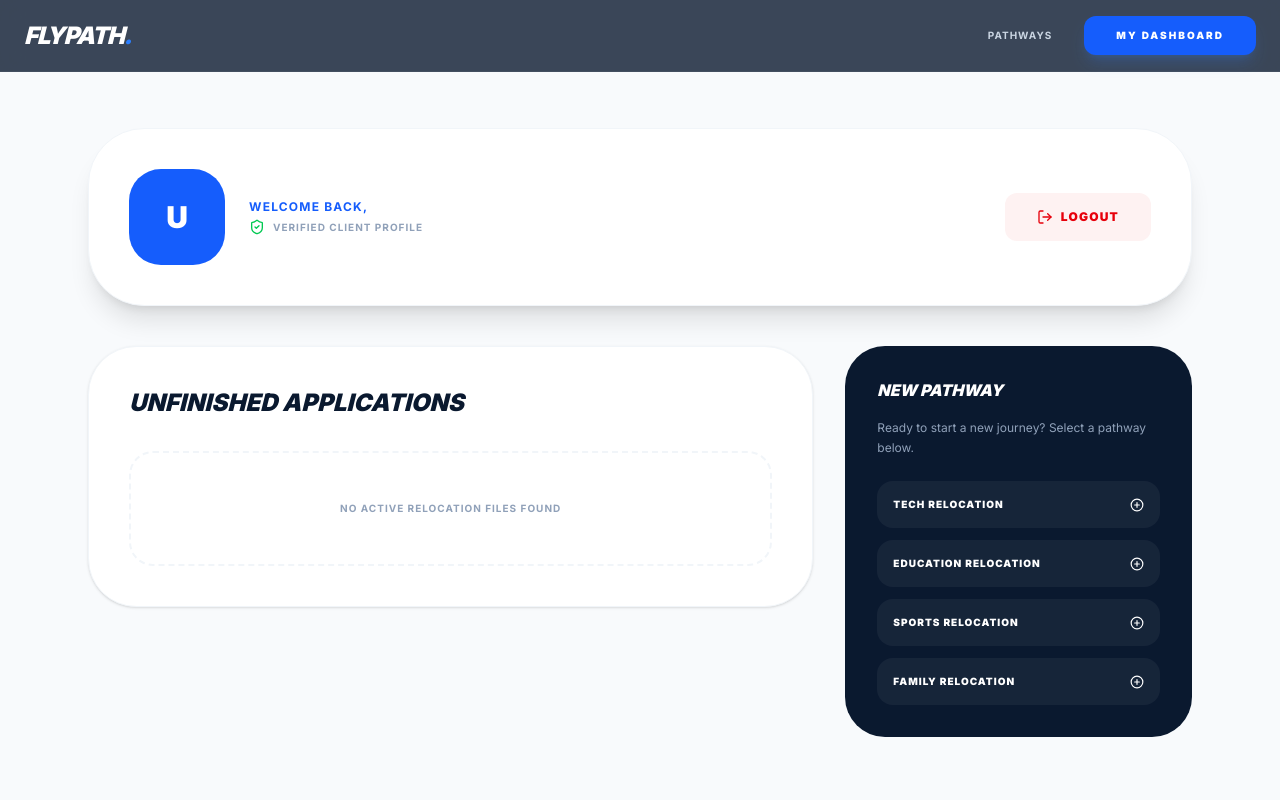
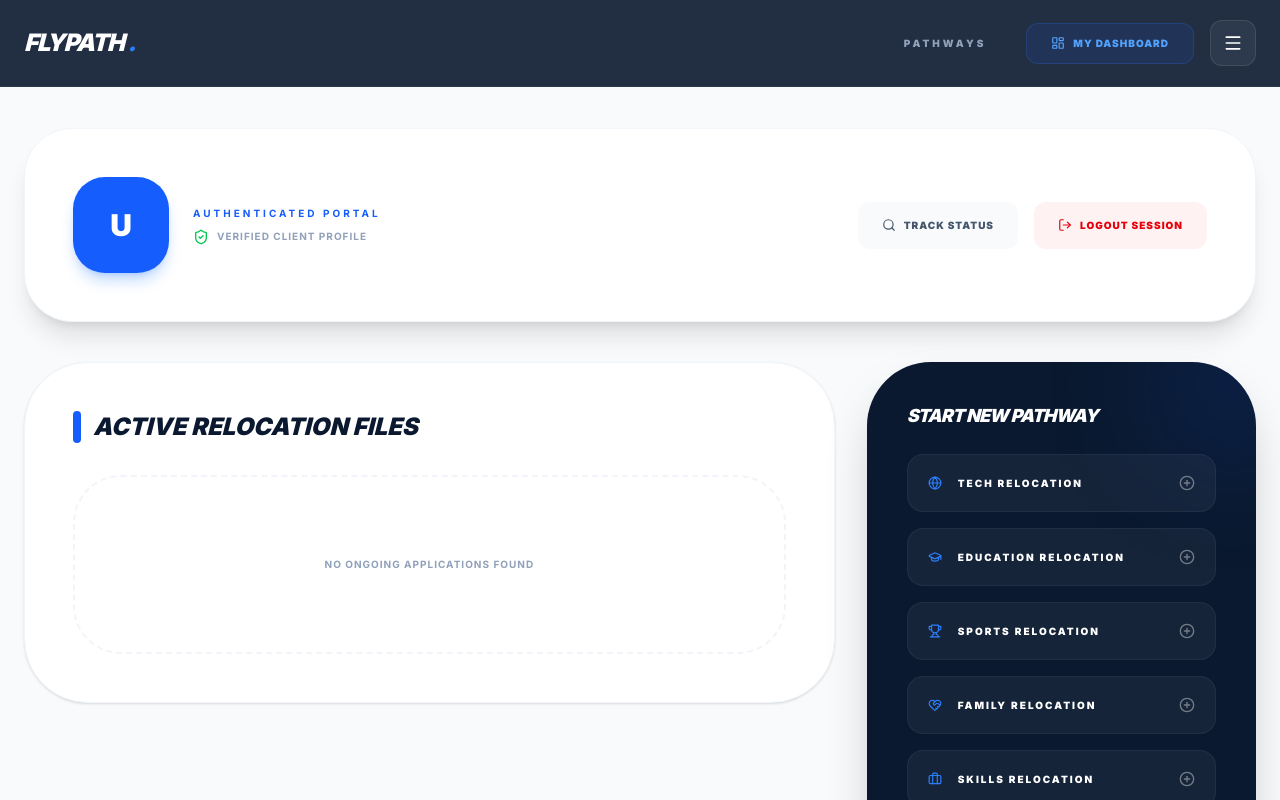
Before and after one commit to Immortallex/travel-agency-portal, a Next.js app: page /profile in a window 1280 px wide. Shown: the top 800 px of the page. Built offline with nearby package versions, Linux system fonts and the light colour scheme; sample sign-in values are in the browser's storage.

Commit message:
Fixed broken refs and updated anti loop logic

```diff
--- a/src/app/profile/page.tsx
+++ b/src/app/profile/page.tsx
@@ -1,12 +1,16 @@
 "use client";
 import React, { useEffect, useState } from 'react';
 import { useRouter } from 'next/navigation';
-import { User, LogOut, ShieldCheck, PlusCircle } from 'lucide-react';
+import {
+  User, LogOut, ShieldCheck, PlusCircle, Menu, X,
+  Search, Globe, GraduationCap, Trophy, HeartHandshake, Briefcase, Mic2
+} from 'lucide-react';
 import Navbar from '@/components/Navbar';
 
 export default function ProfilePage() {
   const router = useRouter();
   const [user, setUser] = useState<any>(null);
+  const [isMenuOpen, setIsMenuOpen] = useState(false);
 
   useEffect(() => {
     const storedUser = localStorage.getItem('flypath_user');
@@ -24,57 +28,100 @@ export default function ProfilePage() {
 
   if (!user) return null;
 
+  const pathways = [
+    { name: 'Tech', icon: <Globe size={14}/>, path: 'tech' },
+    { name: 'Education', icon: <GraduationCap size={14}/>, path: 'education' },
+    { name: 'Sports', icon: <Trophy size={14}/>, path: 'sports' },
+    { name: 'Family', icon: <HeartHandshake size={14}/>, path: 'family' },
+    { name: 'Skills', icon: <Briefcase size={14}/>, path: 'skills' },
+    { name: 'Conference', icon: <Mic2 size={14}/>, path: 'conference' }
+  ];
+
   return (
-    <main className="min-h-screen bg-slate-50">
+    <main className="min-h-screen bg-slate-50 relative">
       <Navbar />
-      <div className="pt-32 pb-20 px-6 max-w-6xl mx-auto">
-        <div className="bg-white rounded-[3.5rem] p-10 shadow-xl border border-slate-100 flex flex-col md:flex-row items-center justify-between mb-10">
+
+      {/* DASHBOARD HAMBURGER MENU */}
+      <div className="fixed top-24 right-6 z-[60] md:hidden">
+        <button
+          onClick={() => setIsMenuOpen(!isMenuOpen)}
+          className="p-3 bg-[#0A192F] text-white rounded-xl shadow-xl"
+        >
+          {isMenuOpen ? <X /> : <Menu />}
+        </button>
+      </div>
+
+      {isMenuOpen && (
+        <div className="fixed inset-0 z-50 bg-[#0A192F] flex flex-col items-center justify-center gap-8 text-white p-10">
+          <button onClick={() => {setIsMenuOpen(false); router.push('/profile')}} className="text-xl font-black uppercase italic tracking-widest">Dashboard</button>
+          <button onClick={() => {setIsMenuOpen(false); router.push('/track')}} className="text-xl font-black uppercase italic tracking-widest">Track Status</button>
+          <button onClick={handleLogout} className="text-xl font-black uppercase italic tracking-widest text-red-500">Logout</button>
+          <button onClick={() => setIsMenuOpen(false)} className="mt-10 p-4 rounded-full border border-white/20"><X /></button>
+        </div>
+      )}
+
+      <div className="pt-32 pb-20 px-6 max-w-7xl mx-auto">
+        {/* WELCOME HEADER */}
+        <div className="bg-white rounded-[3rem] p-8 md:p-12 shadow-xl border border-slate-100 flex flex-col md:flex-row items-center justify-between mb-10 gap-6">
           <div className="flex items-center gap-6">
-            <div className="w-24 h-24 bg-blue-600 rounded-[2rem] flex items-center justify-center text-white text-3xl font-black">
+            <div className="w-20 h-20 md:w-24 md:h-24 bg-blue-600 rounded-[2rem] flex items-center justify-center text-white text-3xl font-black shadow-lg shadow-blue-500/30">
               {user.fullName?.[0] || 'U'}
             </div>
             <div>
-              <p className="text-blue-600 font-bold text-xs uppercase tracking-widest mb-1">Welcome Back,</p>
-              <h1 className="text-4xl font-black text-[#0A192F] italic tracking-tighter uppercase">{user.fullName}</h1>
-              <div className="flex items-center gap-2 mt-1">
+              <p className="text-blue-600 font-bold text-[10px] uppercase tracking-[0.3em] mb-1">Authenticated Portal</p>
+              <h1 className="text-3xl md:text-5xl font-black text-[#0A192F] italic tracking-tighter uppercase">{user.fullName}</h1>
+              <div className="flex items-center gap-2 mt-2">
                 <ShieldCheck size={16} className="text-green-500"/>
                 <span className="text-slate-400 text-[10px] font-bold uppercase tracking-widest">Verified Client Profile</span>
               </div>
             </div>
           </div>
-          <button onClick={handleLogout} className="bg-red-50 text-red-600 px-8 py-4 rounded-xl font-black uppercase text-xs tracking-widest flex items-center gap-2 hover:bg-red-600 hover:text-white transition-all">
-            <LogOut size={16} /> Logout
-          </button>
+
+          {/* DESKTOP MENU OPTIONS */}
+          <div className="hidden md:flex items-center gap-4">
+            <button onClick={() => router.push('/track')} className="bg-slate-50 text-slate-600 px-6 py-4 rounded-xl font-black uppercase text-[10px] tracking-widest hover:bg-slate-100 flex items-center gap-2">
+              <Search size={14}/> Track Status
+            </button>
+            <button onClick={handleLogout} className="bg-red-50 text-red-600 px-6 py-4 rounded-xl font-black uppercase text-[10px] tracking-widest flex items-center gap-2 hover:bg-red-600 hover:text-white transition-all">
+              <LogOut size={14} /> Logout Session
+            </button>
+          </div>
         </div>
 
-        {/* DASHBOARD CONTENT */}
-        <div className="grid md:grid-cols-3 gap-8">
-          <div className="md:col-span-2">
-            <div className="bg-white p-10 rounded-[3rem] border border-slate-100 shadow-sm">
-              <h3 className="text-2xl font-black text-[#0A192F] uppercase italic mb-8">Unfinished Applications</h3>
-              <div className="text-center py-12 border-2 border-dashed border-slate-100 rounded-3xl">
-                <p className="text-slate-400 font-bold uppercase text-[10px] tracking-widest">No active relocation files found</p>
+        <div className="grid lg:grid-cols-3 gap-8">
+          <div className="lg:col-span-2 space-y-8">
+            <section className="bg-white p-8 md:p-12 rounded-[4rem] border border-slate-100 shadow-sm">
+              <h3 className="text-2xl font-black text-[#0A192F] uppercase italic mb-8 flex items-center gap-3">
+                <div className="w-2 h-8 bg-blue-600 rounded-full" />
+                Active Relocation Files
+              </h3>
+              <div className="py-20 text-center border-2 border-dashed border-slate-100 rounded-[3rem]">
+                <p className="text-slate-400 font-bold uppercase text-[10px] tracking-widest">No ongoing applications found</p>
               </div>
-            </div>
+            </section>
           </div>
 
-          <div className="space-y-6">
-            <div className="bg-[#0A192F] p-8 rounded-[2.5rem] text-white">
-              <h4 className="font-black uppercase italic mb-4">New Pathway</h4>
-              <p className="text-slate-400 text-xs leading-relaxed mb-6">Ready to start a new journey? Select a pathway below.</p>
-              <div className="grid grid-cols-1 gap-3">
-                {['Tech', 'Education', 'Sports', 'Family'].map(item => (
+          <aside className="space-y-6">
+            <div className="bg-[#0A192F] p-10 rounded-[4rem] text-white shadow-2xl relative overflow-hidden">
+              <div className="absolute -top-10 -right-10 w-32 h-32 bg-blue-600/20 rounded-full blur-3xl" />
+              <h4 className="text-lg font-black uppercase italic mb-6 tracking-tighter">Start New Pathway</h4>
+              <div className="grid grid-cols-1 gap-4">
+                {pathways.map(item => (
                   <button
-                    key={item}
-                    onClick={() => router.push(`/apply/${item.toLowerCase()}`)}
-                    className="flex items-center justify-between p-4 bg-white/5 rounded-2xl hover:bg-blue-600 transition-all text-[10px] font-black uppercase tracking-widest"
+                    key={item.name}
+                    onClick={() => router.push(`/apply/${item.path}`)}
+                    className="flex items-center justify-between p-5 bg-white/5 border border-white/5 rounded-2xl hover:bg-blue-600 hover:translate-x-2 transition-all group"
                   >
-                    {item} Relocation <PlusCircle size={14} />
+                    <div className="flex items-center gap-4">
+                      <div className="text-blue-500 group-hover:text-white">{item.icon}</div>
+                      <span className="text-[10px] font-black uppercase tracking-[0.2em]">{item.name} Relocation</span>
+                    </div>
+                    <PlusCircle size={16} className="opacity-40 group-hover:opacity-100" />
                   </button>
                 ))}
               </div>
             </div>
-          </div>
+          </aside>
         </div>
       </div>
     </main>
--- a/src/components/Navbar.tsx
+++ b/src/components/Navbar.tsx
@@ -2,45 +2,132 @@
 import React, { useEffect, useState } from 'react';
 import { useRouter } from 'next/navigation';
 import Link from 'next/link';
+import { Menu, X, LayoutDashboard, Search, LogOut, ChevronRight } from 'lucide-react';
 
 export default function Navbar() {
   const router = useRouter();
   const [isLoggedIn, setIsLoggedIn] = useState(false);
+  const [isMenuOpen, setIsMenuOpen] = useState(false);
 
   useEffect(() => {
-    // Sync login state with local storage
+    // Check auth status on mount and sync with local storage
     const checkAuth = () => {
       const user = localStorage.getItem('flypath_user');
       setIsLoggedIn(!!user);
     };
 
     checkAuth();
-    // Listen for storage changes in case of logout in other tabs
     window.addEventListener('storage', checkAuth);
     return () => window.removeEventListener('storage', checkAuth);
   }, []);
 
+  const handleLogout = () => {
+    localStorage.removeItem('flypath_user');
+    setIsLoggedIn(false);
+    setIsMenuOpen(false);
+    router.push('/auth');
+  };
+
+  const toggleMenu = () => setIsMenuOpen(!isMenuOpen);
+
   return (
-    <nav className="fixed top-0 w-full z-[100] bg-[#0A192F]/80 backdrop-blur-md border-b border-white/5 px-6 py-4">
+    <>
+      <nav className="fixed top-0 w-full z-[100] bg-[#0A192F]/90 backdrop-blur-xl border-b border-white/5 px-6 py-5">
         <div className="max-w-7xl mx-auto flex justify-between items-center">
-        <Link href="/" className="text-white font-black italic text-2xl tracking-tighter">
-          FLYPATH<span className="text-blue-500">.</span>
+          {/* LOGO */}
+          <Link href="/" className="text-white font-black italic text-2xl tracking-tighter flex items-center gap-1 group">
+            FLYPATH<span className="text-blue-500 group-hover:animate-pulse">.</span>
           </Link>
 
-        <div className="flex items-center gap-8">
-          <Link href="/#pathways" className="text-slate-300 text-[10px] font-bold uppercase tracking-widest hover:text-white transition-colors">
+          {/* DESKTOP MENU */}
+          <div className="hidden md:flex items-center gap-10">
+            <Link href="/#pathways" className="text-slate-400 text-[10px] font-black uppercase tracking-[0.3em] hover:text-blue-400 transition-colors">
               Pathways
             </Link>
 
-          {/* ANTI-LOOP BUTTON LOGIC */}
+            {isLoggedIn ? (
+              <div className="flex items-center gap-4">
+                {/* Dashboard Shortcut for Logged In Users */}
                 <button
-            onClick={() => router.push(isLoggedIn ? '/profile' : '/auth')}
-            className="bg-blue-600 text-white px-8 py-3 rounded-xl font-black uppercase text-[10px] tracking-[0.2em] hover:bg-blue-700 transition-all shadow-lg shadow-blue-500/20"
+                  onClick={() => router.push('/profile')}
+                  className="bg-blue-600/10 text-blue-400 border border-blue-500/20 px-6 py-3 rounded-xl font-black uppercase text-[10px] tracking-widest hover:bg-blue-600 hover:text-white transition-all flex items-center gap-2"
                 >
-            {isLoggedIn ? 'My Dashboard' : 'Join Now'}
+                  <LayoutDashboard size={14} /> My Dashboard
+                </button>
+
+                {/* Hamburger Trigger for Dashboard Actions */}
+                <button
+                  onClick={toggleMenu}
+                  className="p-3 bg-white/5 text-white rounded-xl hover:bg-white/10 transition-all border border-white/10"
+                >
+                  <Menu size={20} />
                 </button>
               </div>
+            ) : (
+              <button
+                onClick={() => router.push('/auth')}
+                className="bg-blue-600 text-white px-8 py-4 rounded-xl font-black uppercase text-[10px] tracking-[0.2em] hover:bg-blue-700 transition-all shadow-xl shadow-blue-500/20 active:scale-95"
+              >
+                Join Now
+              </button>
+            )}
+          </div>
+
+          {/* MOBILE TOGGLE */}
+          <button onClick={toggleMenu} className="md:hidden text-white p-2">
+            {isMenuOpen ? <X size={28} /> : <Menu size={28} />}
+          </button>
         </div>
       </nav>
+
+      {/* SMART OVERLAY MENU (For Logged-in & Visitors) */}
+      {isMenuOpen && (
+        <div className="fixed inset-0 z-[110] bg-[#0A192F] flex flex-col items-center justify-center p-10 animate-in fade-in zoom-in duration-300">
+          <button
+            onClick={toggleMenu}
+            className="absolute top-8 right-8 text-white/50 hover:text-white transition-colors"
+          >
+            <X size={32} />
+          </button>
+
+          <div className="flex flex-col gap-6 w-full max-w-sm">
+            {isLoggedIn ? (
+              <>
+                <p className="text-blue-500 text-[10px] font-black uppercase tracking-[0.4em] text-center mb-4">Account Menu</p>
+                <button
+                  onClick={() => { router.push('/profile'); toggleMenu(); }}
+                  className="w-full py-6 bg-white/5 rounded-2xl text-white font-black uppercase italic tracking-widest flex items-center justify-between px-8 group hover:bg-blue-600 transition-all"
+                >
+                  Dashboard <ChevronRight size={18} className="text-blue-500 group-hover:text-white" />
+                </button>
+                <button
+                  onClick={() => { router.push('/track'); toggleMenu(); }}
+                  className="w-full py-6 bg-white/5 rounded-2xl text-white font-black uppercase italic tracking-widest flex items-center justify-between px-8 group hover:bg-blue-600 transition-all"
+                >
+                  Track Status <Search size={18} className="text-blue-500 group-hover:text-white" />
+                </button>
+                <button
+                  onClick={handleLogout}
+                  className="w-full py-6 border border-red-500/20 rounded-2xl text-red-500 font-black uppercase tracking-widest flex items-center justify-center gap-3 hover:bg-red-500 hover:text-white transition-all"
+                >
+                  <LogOut size={18} /> Logout
+                </button>
+              </>
+            ) : (
+              <>
+                <Link href="/" onClick={toggleMenu} className="text-4xl font-black text-white uppercase italic text-center">Home</Link>
+                <Link href="/#pathways" onClick={toggleMenu} className="text-4xl font-black text-white uppercase italic text-center">Pathways</Link>
+                <button
+                  onClick={() => { router.push('/auth'); toggleMenu(); }}
+                  className="mt-10 bg-blue-600 text-white py-6 rounded-3xl font-black uppercase tracking-[0.2em]"
+                >
+                  Join Now
+                </button>
+              </>
+            )}
+          </div>
+        </div>
+      )}
+    </>
   );
 }
```
Also changed, not shown: src/components/ApplicationForm.tsx (+37 -61 lines). Lines whose indentation alone changed are shown as unchanged.
